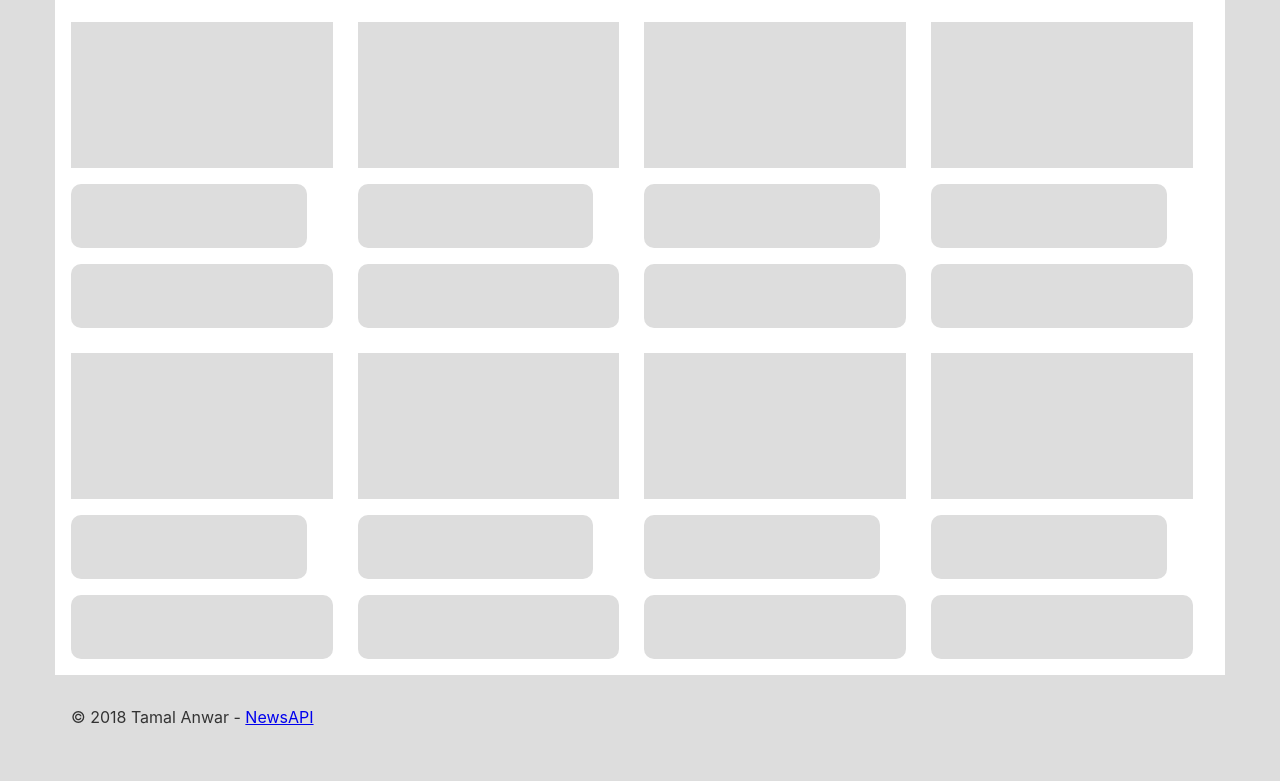
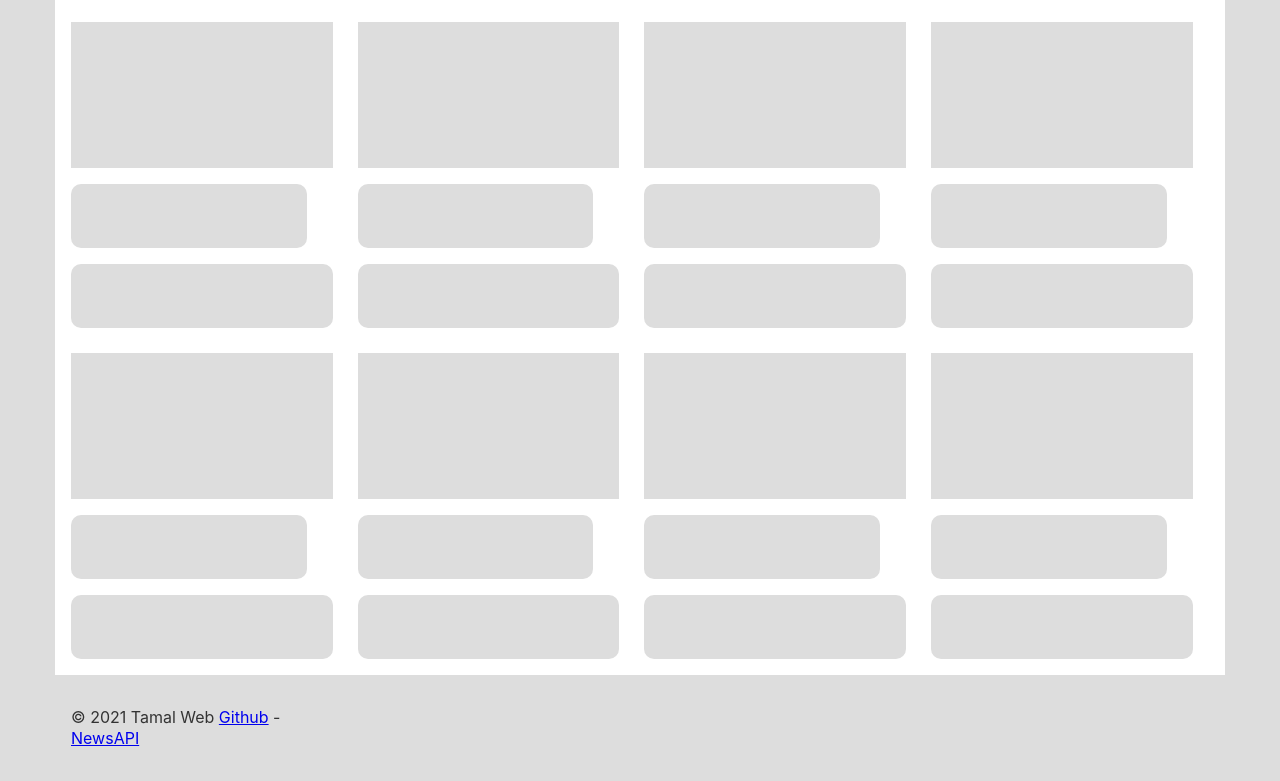
Before and after one commit to tamalchowdhury/NewsHeadlines, a website built with Parcel: page src/index.html in a window 1280 px wide. Shown: the part 1105-1886 px from the top of the page. Before the commit the page ends 1865 px from the top, so only its background shows below. Built offline with nearby package versions, Linux system fonts and the light colour scheme.

Commit message:
⭐Added footer and made a demo

```diff
--- a/src/index.html
+++ b/src/index.html
@@ -55,7 +55,11 @@
     <div class="footer">
       <div class="inner">
         <p>
-          &copy; 2018 Tamal Anwar -
+          &copy; 2021 Tamal Web
+          <a href="https://github.com/tamalweb/NewsHeadlines" target="_blank"
+            >Github</a
+          >
+          -
           <a href="https://newsapi.org/" target="_blank">NewsAPI</a>
         </p>
       </div>
--- a/src/js/script.js
+++ b/src/js/script.js
@@ -42,7 +42,7 @@
     cardDetail.textContent = description
 
     let image = document.createElement('img')
-    image.src = urlToImage
+    image.src = urlToImage || 'https://via.placeholder.com/260x145'
     image.alt = title
 
     card.querySelector('.card__image').appendChild(image)
```
